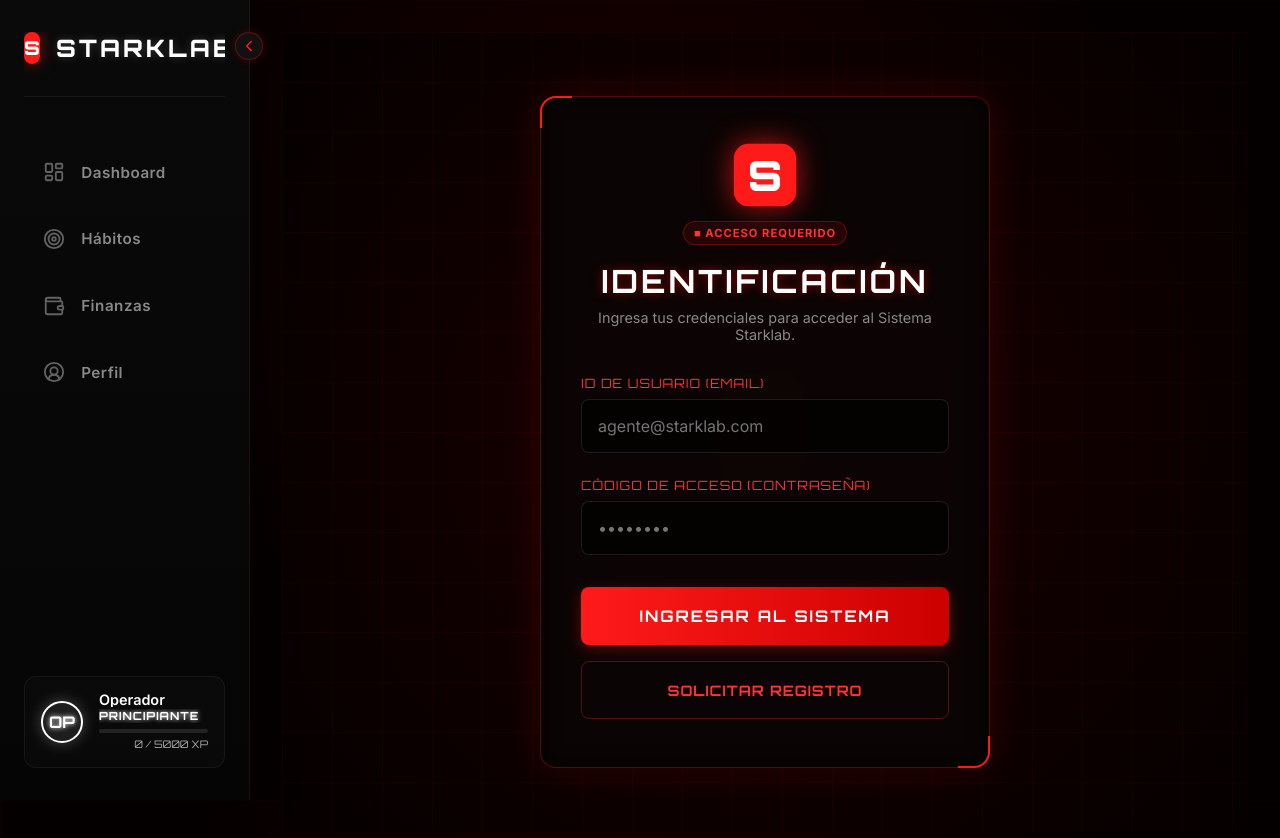
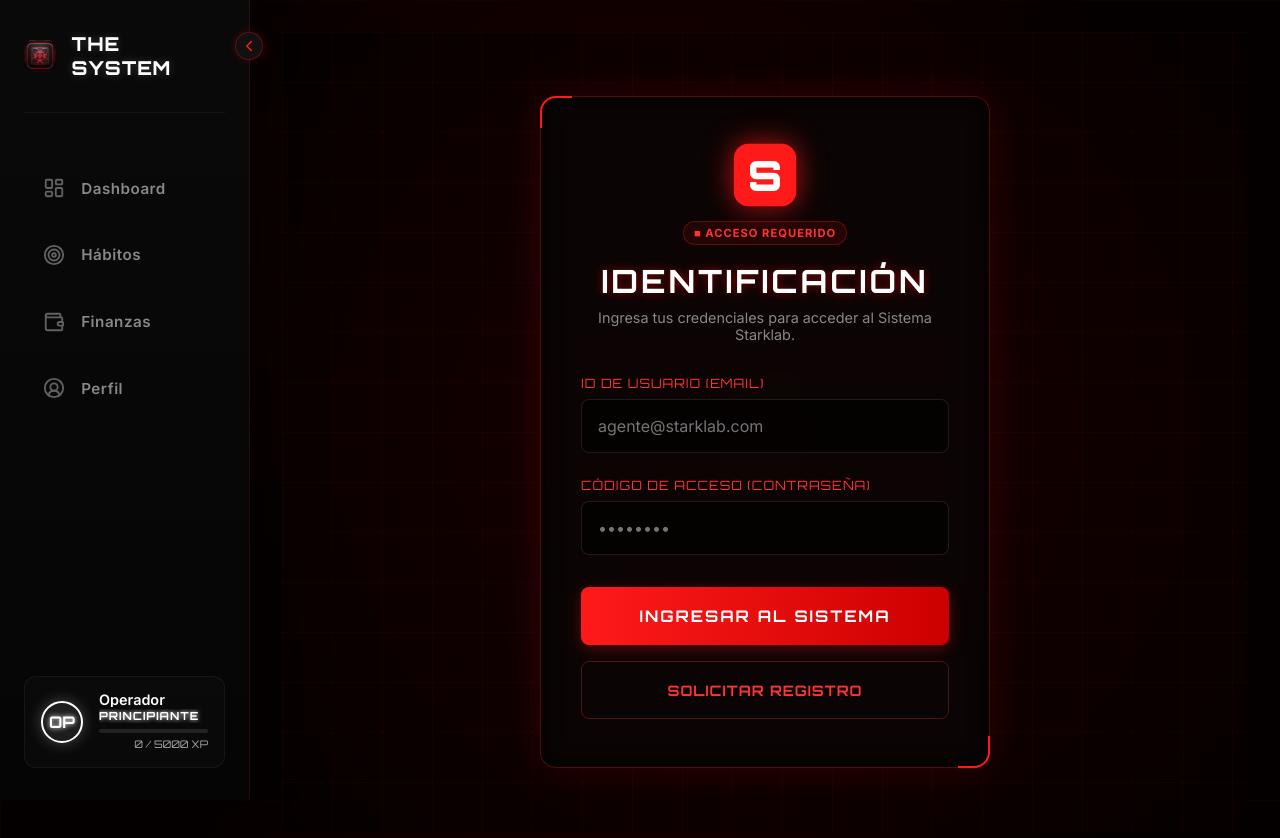
Before and after one commit to JHODER25/starklab-app, a Next.js app: page /login in a window 1280 px wide. Shown: the top 838 px of the page. Built offline with nearby package versions, Linux system fonts and the light colour scheme; no server answers.

Commit message:
style: update sidebar logo and text to 'The System'

```diff
--- a/src/components/Sidebar.tsx
+++ b/src/components/Sidebar.tsx
@@ -36,8 +36,10 @@
       </button>
 
       <div className={styles.logoContainer}>
-        <div className={styles.logoIcon}>S</div>
-        <h2 className={styles.logoText}>Starklab</h2>
+        <div className={styles.logoIcon} style={{ background: 'transparent', boxShadow: 'none' }}>
+          <img src="/icon-192x192.png" alt="Logo" style={{ width: '100%', height: '100%', borderRadius: '8px' }} />
+        </div>
+        <h2 className={styles.logoText} style={{ fontSize: '1.2rem', letterSpacing: '1px' }}>The System</h2>
       </div>
 
       <nav className={styles.nav}>
```
